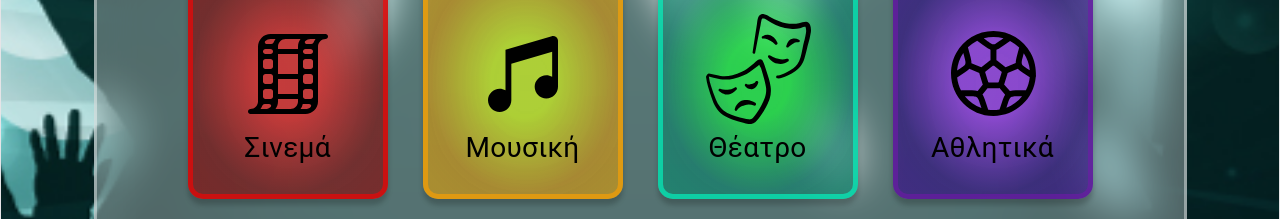
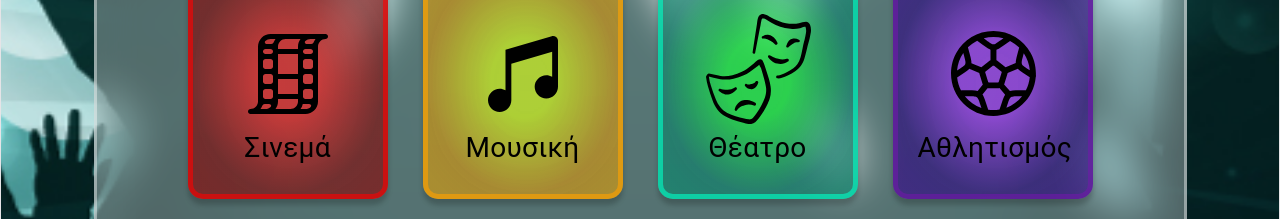
Before and after one commit to venetsanoum/event-booking-app, a React app in the folder frontend/: page / in a window 1280 px wide. Shown: the part 1160-1379 px from the top of the page. Built offline with nearby package versions, Linux system fonts and the light colour scheme; the HTML template or start-up script is replaced by a standard one.

Commit message:
small fixes

```diff
--- a/frontend/src/components/EventCard.jsx
+++ b/frontend/src/components/EventCard.jsx
@@ -80,7 +80,7 @@ const EventCard = ({ event, to, buttonLabel, showSeats }) => {
                 >
                     Τοποθεσία: {event.venue}, {event.city} <br />
                     {showSeats
-                        ? `Έχουν γίνει ${event.reserved} κρατήσεις`
+                        ? `Έχουν κρατηθεί ${event.reserved} θέσεις`
                         : `Τιμή: Από ${event.min_price ?? "-"}€`}
                 </Typography>
 
--- a/frontend/src/pages/HomePage.jsx
+++ b/frontend/src/pages/HomePage.jsx
@@ -323,7 +323,7 @@ const HomePage = () => {
                 <Box
                     component={Link}
                     to="/search"
-                    state={{ categoryName: "Σινεμά" }}
+                    state={{ categoryName: "Κινηματογράφος" }}
                     sx={{
                         position: "relative",
                         display: "flex",
@@ -469,7 +469,7 @@ const HomePage = () => {
                 <Box
                     component={Link}
                     to="/search"
-                    state={{ categoryName: "Αθλητικά" }}
+                    state={{ categoryName: "Αθλητισμός" }}
                     sx={{
                         position: "relative",
                         display: "flex",
@@ -511,7 +511,7 @@ const HomePage = () => {
                             fontSize: "28px",
                         }}
                     >
-                        Αθλητικά
+                        Αθλητισμός
                     </Typography>
                 </Box>
             </Box>
--- a/frontend/src/pages/MyEventsPage.jsx
+++ b/frontend/src/pages/MyEventsPage.jsx
@@ -263,7 +263,7 @@ const MyEventsPage = () => {
                                                 }}
                                             >
                                                 Τοποθεσία: {event.venue}, {event.city} <br/>
-                                                Έχουν γίνει {event.reserved} κρατήσεις
+                                                Έχουν κρατηθεί {event.reserved} θέσεις
                                             </Typography>
                                         </Box>
                                     </Box>
```
